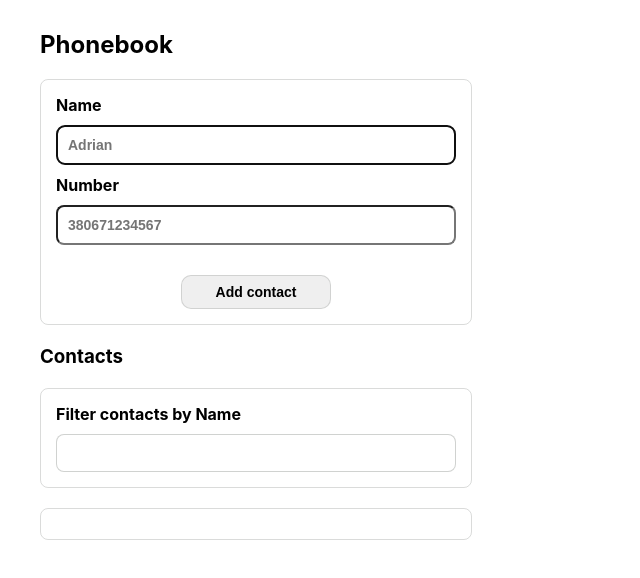
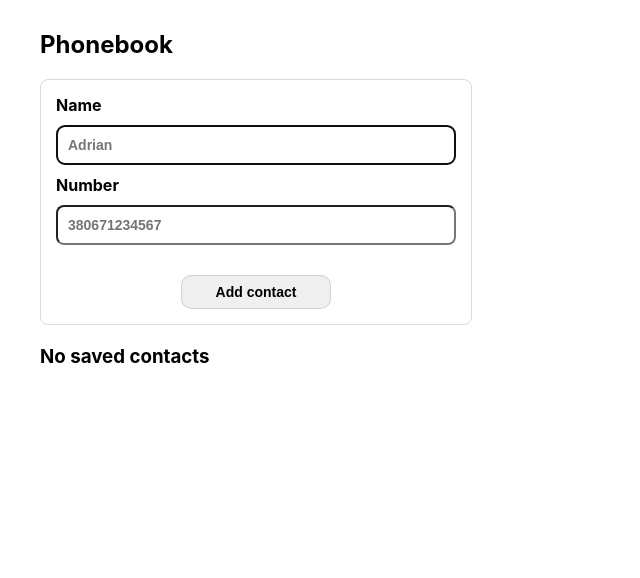
Before and after one commit to Elena-Hrechyk/goit-react-hw-04-phonebook, a React (Create React App) app: page / in a window 1280 px wide. Shown: the top 578 px of the page, without its empty margins (0-640 px from the left). Built offline with nearby package versions, Linux system fonts and the light colour scheme.

Commit message:
update files

```diff
--- a/package.json
+++ b/package.json
@@ -9,13 +9,11 @@
     "@testing-library/jest-dom": "^5.16.3",
     "@testing-library/react": "^12.1.4",
     "@testing-library/user-event": "^13.5.0",
-    "formik": "^2.4.1",
     "nanoid": "^4.0.2",
     "react": "^18.1.0",
     "react-dom": "^18.1.0",
     "react-scripts": "5.0.1",
-    "web-vitals": "^2.1.3",
-    "yup": "^1.2.0"
+    "web-vitals": "^2.1.3"
   },
   "scripts": {
     "start": "react-scripts start",
--- a/src/components/App.jsx
+++ b/src/components/App.jsx
@@ -64,7 +64,7 @@ export class App extends Component {
   }
 
   render() {
-    const { filter } = this.state;
+    const { filter, contacts } = this.state;
     const filterContacts = this.getFilterContact();
 
     return (
@@ -78,20 +78,27 @@ export class App extends Component {
           Phonebook
         </h2>
         <FormContact onSubmit={this.formSubmit} />
+
+        {!contacts.length ? (
           <h3
             style={{
               marginTop: 20,
               marginLeft: 40,
             }}
           >
-          Contacts
+            No saved contacts
           </h3>
+        ) : (
+          <>
+            <h3 style={{ marginTop: 20, marginLeft: 40 }}>Contacts</h3>
             <Filter filter={filter} onSearchContact={this.filterContact} />
             <ContactList
               contacts={filterContacts}
               onDeleteContact={this.deleteContact}
             />
           </>
+        )}
+      </>
     );
   }
 }
```
Also changed, not shown: 1 other file (tests, documents, lock files or other folders). Lines whose indentation alone changed are shown as unchanged.
